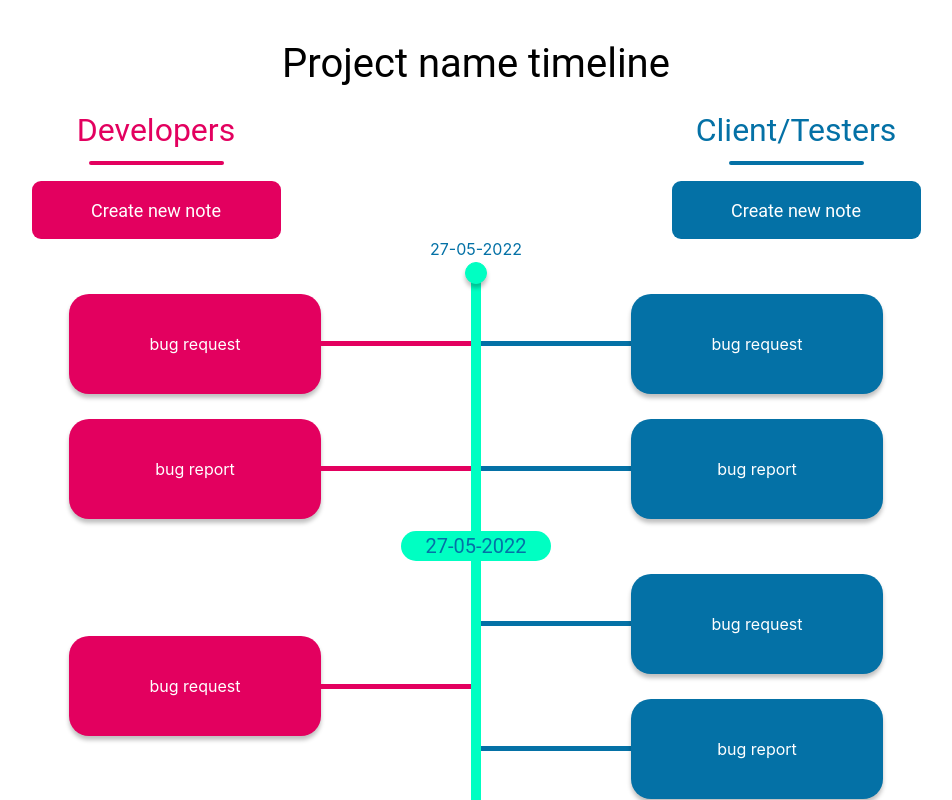
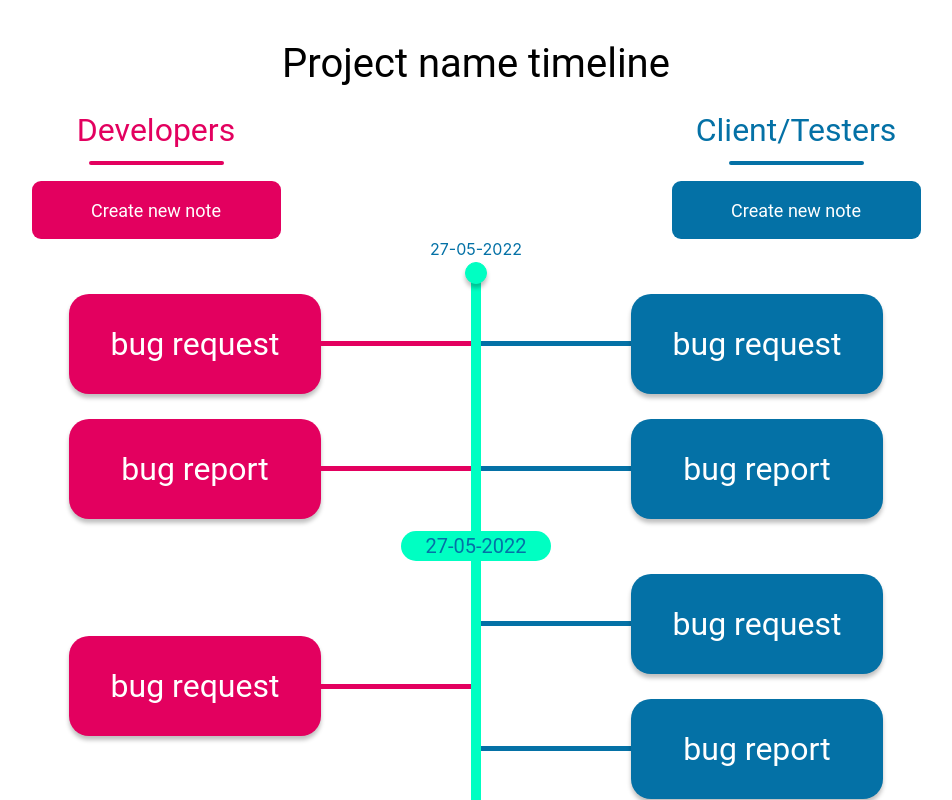
Before and after one commit to Kurczak1233/OneHackaton, a React (Create React App) app in the folder OneHackatonApp/App/: page / in a window 1280 px wide. Shown: the top 800 px of the page, without its empty margins (164-1116 px from the left). Built offline with nearby package versions, Linux system fonts and the light colour scheme.

Commit message:
Fixed timeline

```diff
--- a/OneHackatonApp/App/src/components/ClientItems/ClientItems.module.scss
+++ b/OneHackatonApp/App/src/components/ClientItems/ClientItems.module.scss
@@ -25,6 +25,11 @@
       justify-content: center;
       border: 1px solid transparent;
       cursor: pointer;
+      font-family: "Roboto";
+      font-style: normal;
+      font-weight: 400;
+      font-size: 32px;
+      line-height: 38px;
     }
     .note:hover {
       border: 1px solid #00ffc2;
--- a/OneHackatonApp/App/src/components/DevelopersItems/DevelopersItems.module.scss
+++ b/OneHackatonApp/App/src/components/DevelopersItems/DevelopersItems.module.scss
@@ -25,6 +25,11 @@
       justify-content: center;
       border: 1px solid transparent;
       cursor: pointer;
+      font-family: "Roboto";
+      font-style: normal;
+      font-weight: 400;
+      font-size: 32px;
+      line-height: 38px;
     }
     .note:hover {
       border: 1px solid #00ffc2;
```
